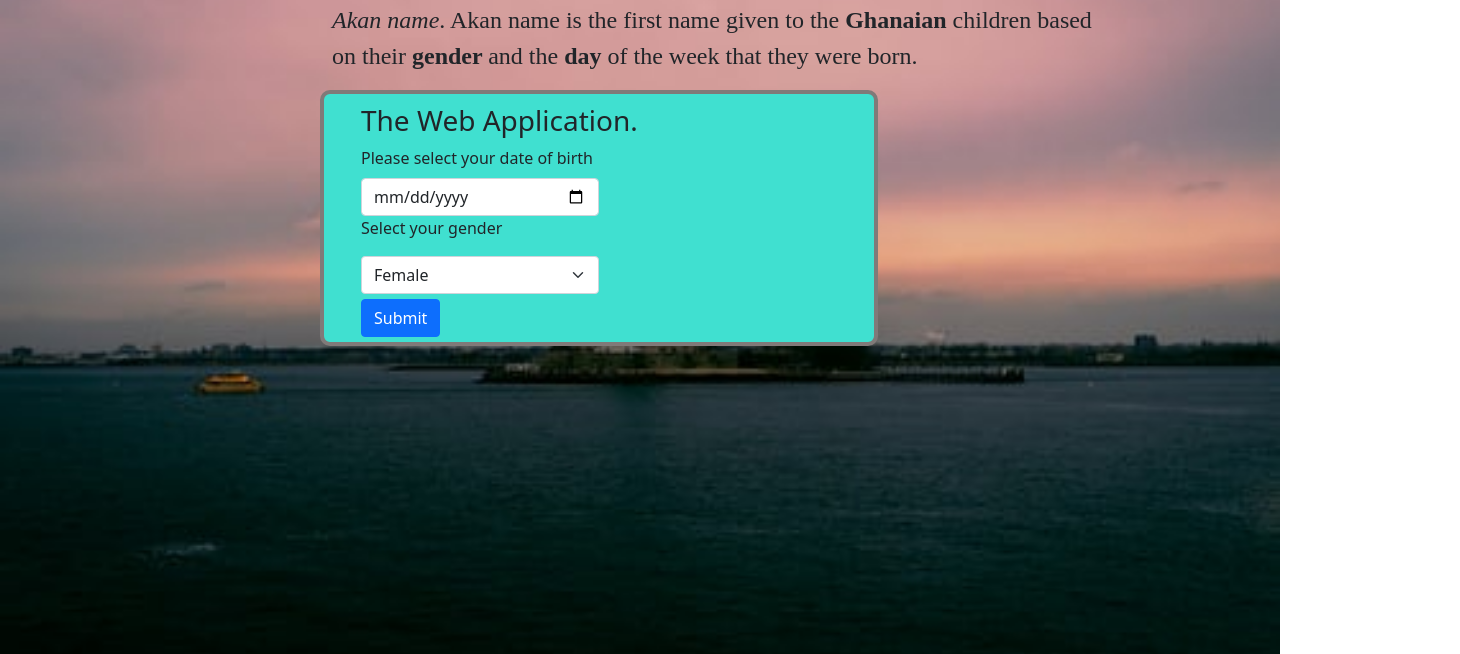
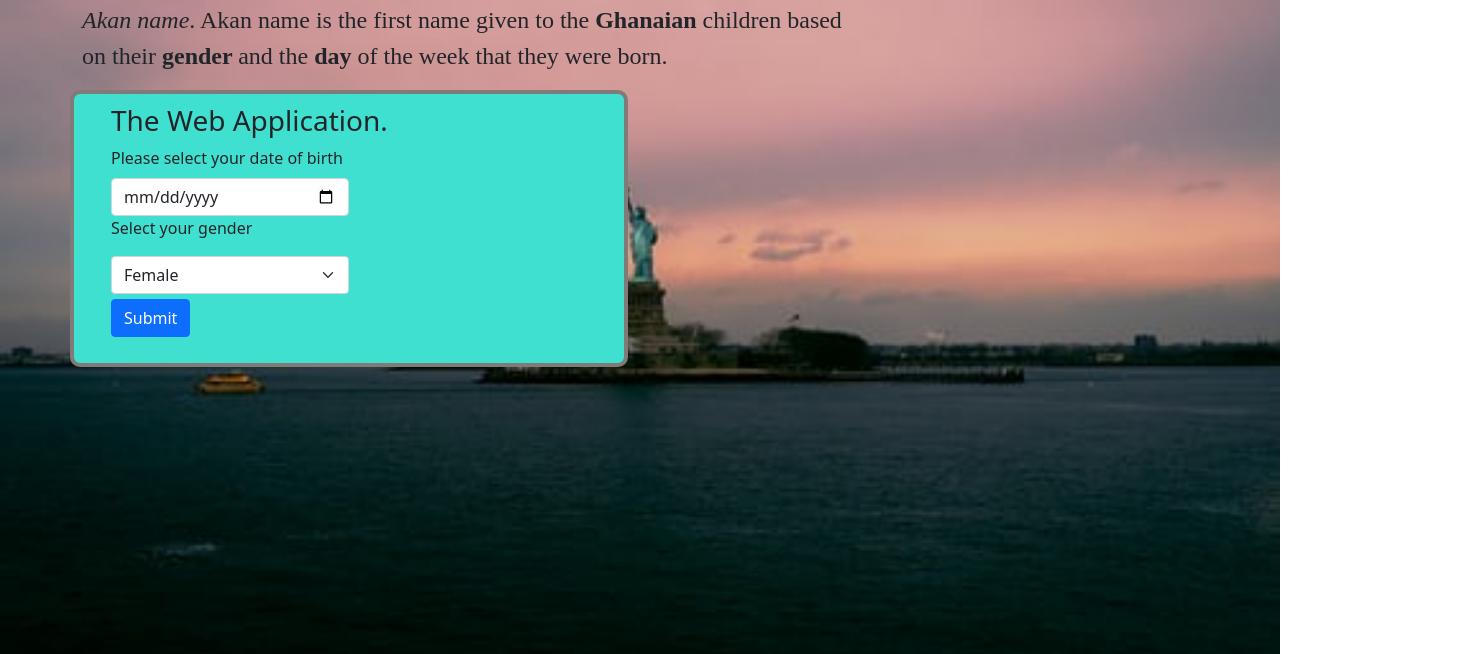
Before and after one commit to Kips-alih/Akan-name-calculator, a plain HTML site: page index.html in a window 1280 px wide. Shown: the part 146-800 px from the top of the page, 1460 px wide, since content can reach past the window. Drawn offline with Linux system fonts and the light colour scheme.

Commit message:
Modify the style.css file

```diff
--- a/css/style.css
+++ b/css/style.css
@@ -1,25 +1,28 @@
+/*body*/
 body{
   background-image: url(/images/background.jpeg);
   background-repeat: no-repeat;
   background-size: cover;
   margin-top: 10px;
 }
-div.container{
-  margin-left: 25%;
-}
+
+/*row with id name app*/
 #app{
   border: 4px solid rgb(128, 122, 121);
-  height: 20vw;
   width: 50%;
   border-radius:10px;
   background-color: turquoise;
   padding: 10px 25px;
 }
+
+/*p elements*/
 div.column-md-12 p{
   font-size: 24px;
   font-family: 'Times New Roman', Times, serif;
   font-style: normal;
 }
+
+/*button*/
 .col-md-6>#submit{
   margin-top: 5px;
 }
```
